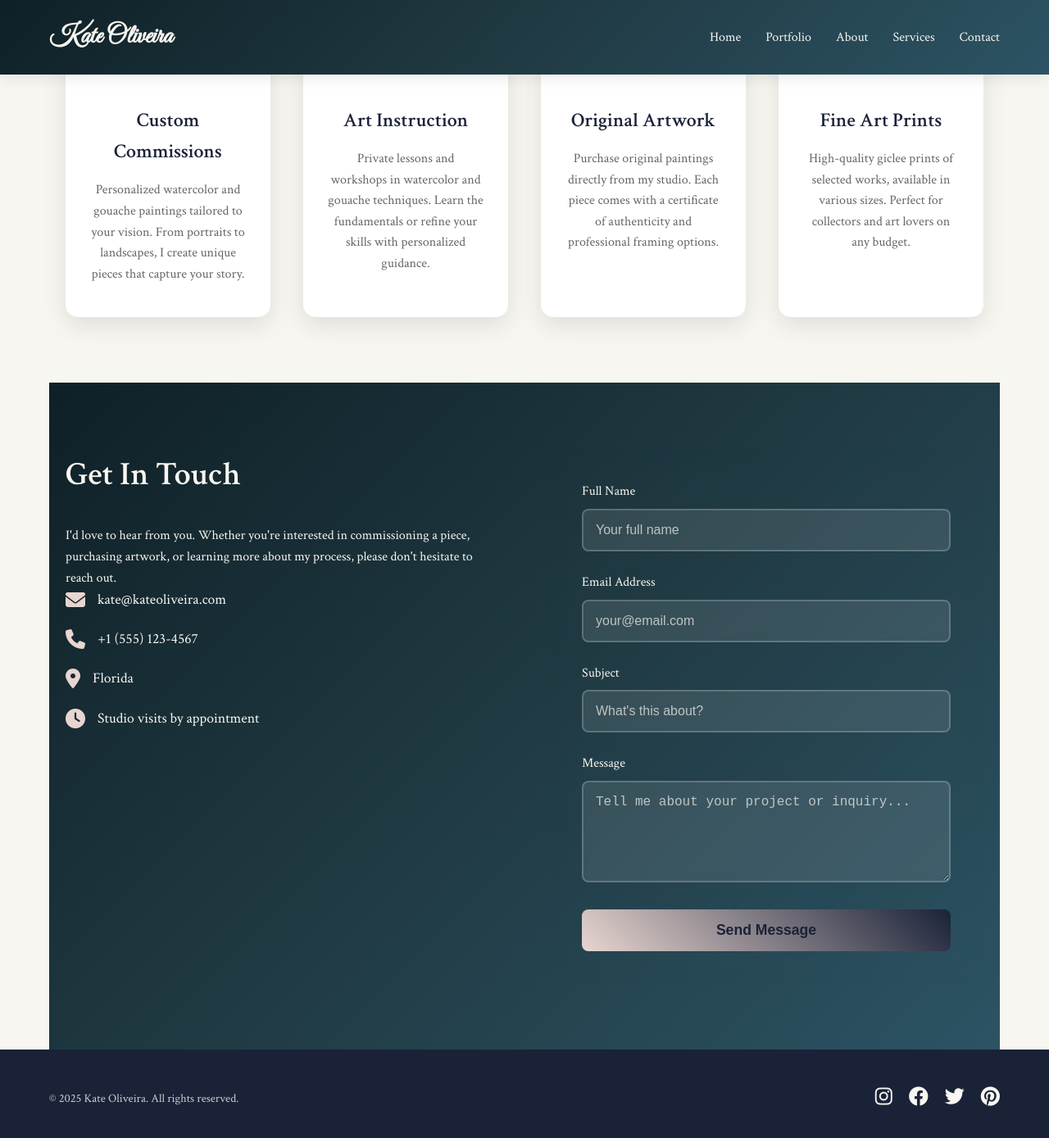
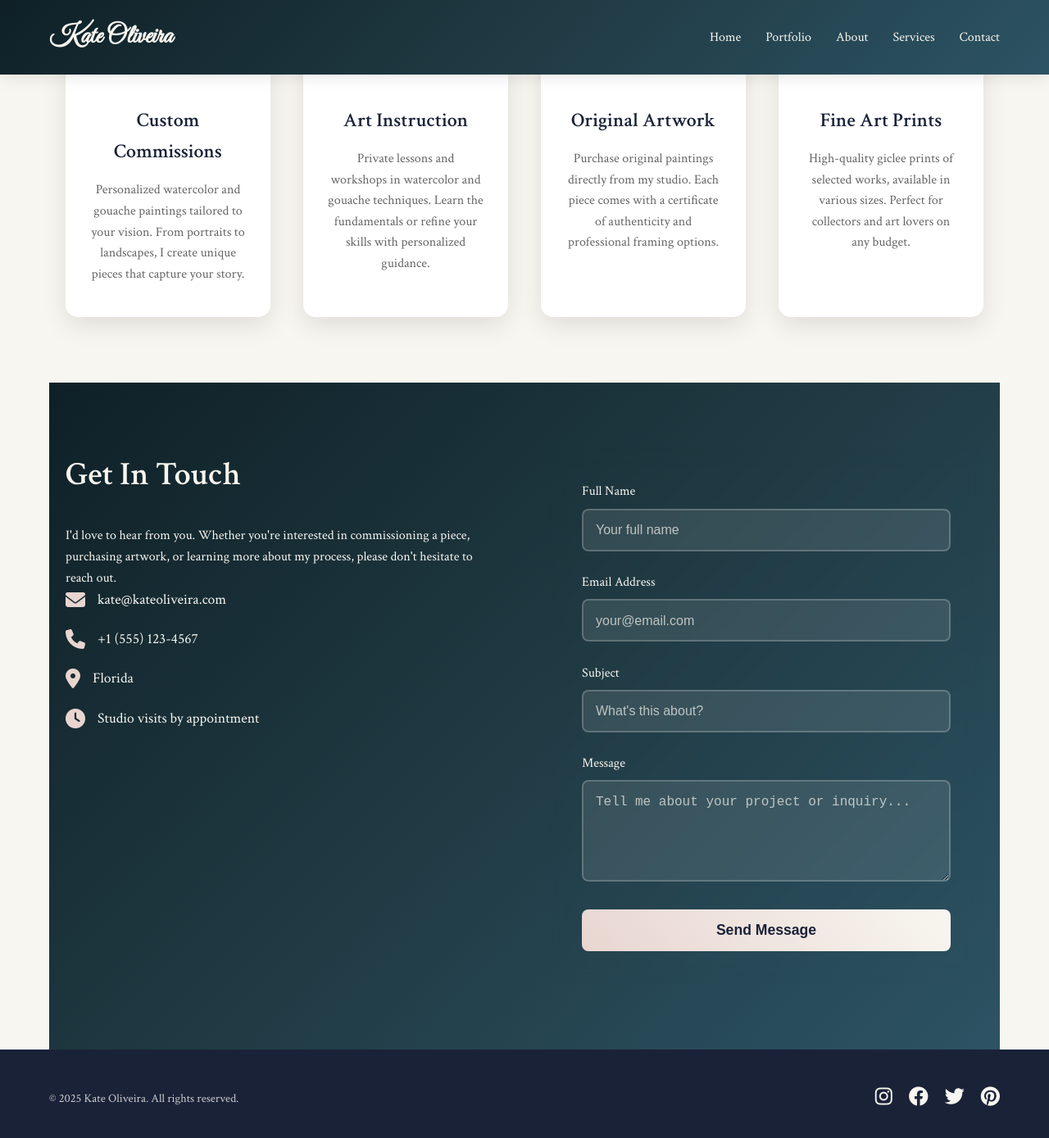
Before and after one commit to kate-olive-art/kate-olive-art.github.io, a Jekyll site: the page built from index.html, in a window 1280 px wide and 1400 px high, scrolled down 2672 px. Shown: the top 1389 px of the window at 82% size. Built offline with Jekyll 4.4.1, drawn with Linux system fonts in a browser that asks for light colours.

Commit message:
Update main.css
flip to a better button

```diff
--- a/css/main.css
+++ b/css/main.css
@@ -393,7 +393,7 @@
         }
 
         .submit-btn {
-            background: linear-gradient(45deg, var(--soft-pink), var(--deep-navy));
+            background: linear-gradient(45deg, var(--soft-pink), var(--soft-cream));
             color: var(--deep-navy);
             padding: 15px 40px;
             border: none;
```
